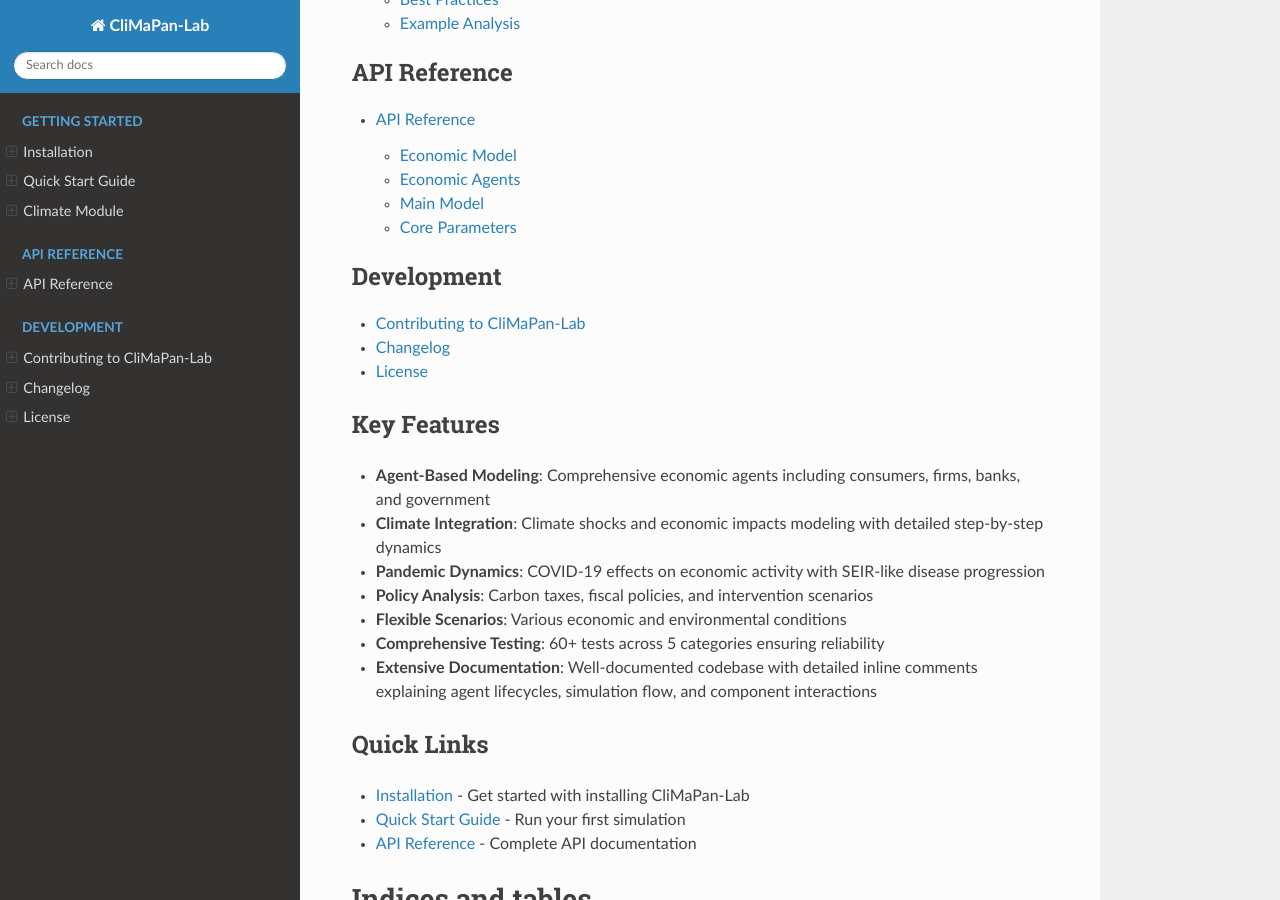
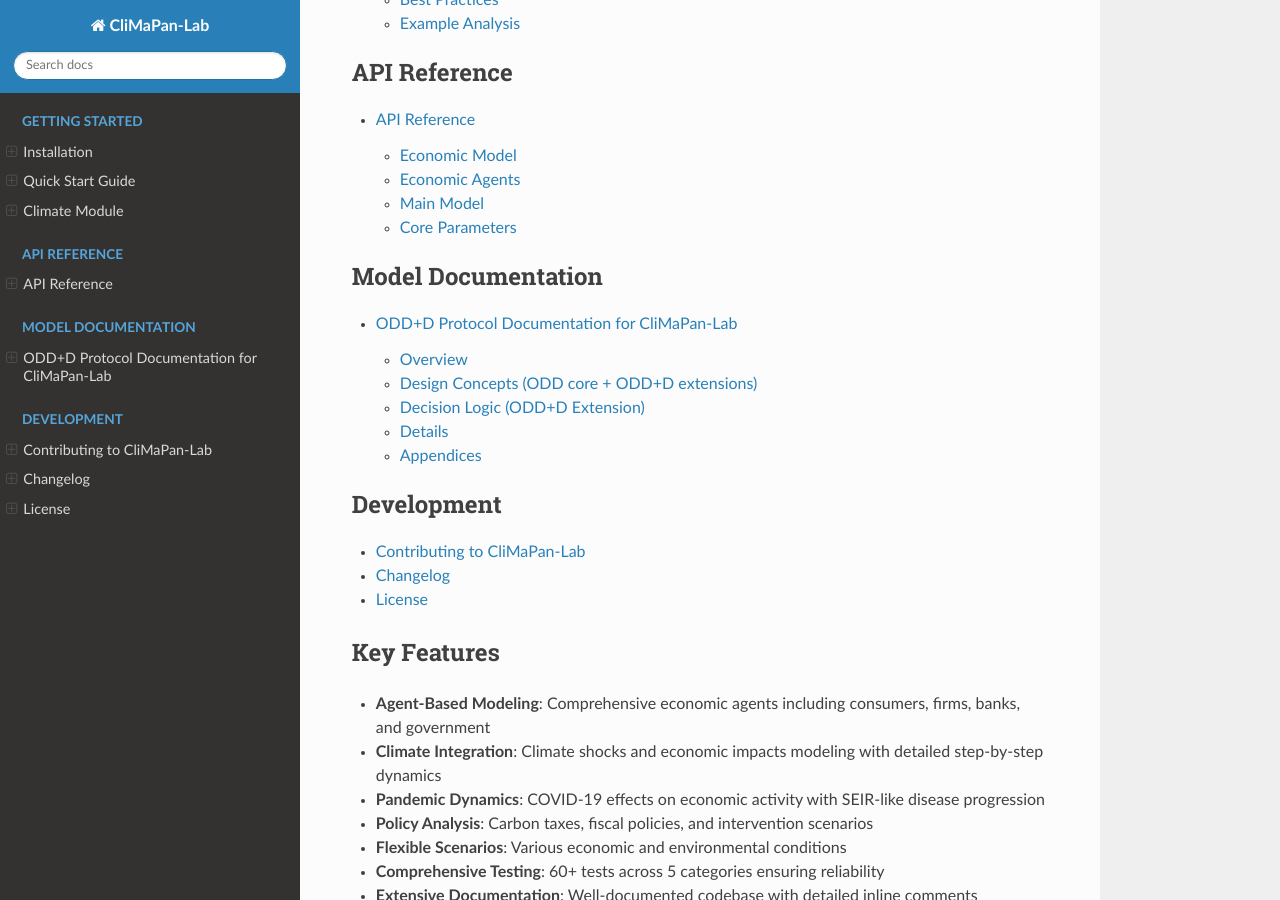
Before and after one commit to a11to1n3/CliMaPan-Lab, a Sphinx documentation site: the page built from docs/index.rst, in a window 1280 px wide and 900 px high, scrolled down 980 px. Built offline with Sphinx 7.4.7 and the Read the Docs theme 3.1.0, drawn with Linux system fonts in a browser that asks for light colours; some of the changed lines change nothing that is shown.

Commit message:
chore: updated ODD

```diff
--- a/docs/index.rst
+++ b/docs/index.rst
@@ -35,6 +35,12 @@ about installation, usage, API reference, and examples.
    api/index
 
 .. toctree::
+   :maxdepth: 2
+   :caption: Model Documentation
+
+   odd_protocol
+
+.. toctree::
    :maxdepth: 1
    :caption: Development
 
--- /dev/null
+++ b/docs/odd_protocol.rst
@@ -0,0 +1,305 @@
+ODD+D Protocol Documentation for CliMaPan-Lab
+============================================
+
+This document provides a comprehensive Overview, Design concepts, and Details (ODD) protocol with Decision logic extensions (ODD+D) for the CliMaPan-Lab agent-based model.
+
+**Authors:** Paola D'Orazio, Anh-Duy Pham, Son Hong Nguyen
+
+Overview
+--------
+
+Purpose
+~~~~~~~
+
+The CliMaPan Lab model simulates macro-financial and socio-environmental effects arising from compound climate and pandemic risks. It integrates epidemiological (SEIR-based), climate (FUND-based), and macroeconomic modules in an agent-based setting to investigate feedback loops, sectoral vulnerabilities, and systemic fragility. The model supports scenario analysis and policy design under deep uncertainty.
+
+Entities, State Variables, and Scales
+~~~~~~~~~~~~~~~~~~~~~~~~~~~~~~~~~~~~~
+
+Agent types include:
+
+- **Households** (workers, capitalists, energy owners): health state, income, consumption rule, deposits
+- **Firms** (consumption, capital, energy): capital stock, productivity, cash reserves, debt
+- **Banks**: equity, loans, deposits, capital ratio
+- **Government**: budget, taxation rules, activation thresholds for fiscal/health policies
+- **Climate and Epidemic Modules**: systemic variables (e.g., temperature, infection states)
+
+**Time scale:** daily steps with monthly economic blocks
+
+**Space:** single-country closed economy (Germany for calibration)
+
+Process Overview and Scheduling
+~~~~~~~~~~~~~~~~~~~~~~~~~~~~~~~
+
+Each step executes the following (monthly):
+
+1. Income generation, epidemic transmission, mortality updates
+2. Household consumption, savings update
+3. Firm production, investment, pricing, credit demand
+4. Bank loan allocation, interest pricing
+5. Government policy application (e.g., taxes, lockdowns)
+6. Update climate indicators (emissions, temperature)
+
+Temporal Granularity
+^^^^^^^^^^^^^^^^^^^
+
+The simulation advances in daily steps. COVID transmission, health-state progression, and contact generation run daily.
+
+Stopping Condition
+^^^^^^^^^^^^^^^^^^
+
+The simulation runs for a fixed horizon of T days (or M months). No early stopping conditions are used.
+
+Design Concepts (ODD core + ODD+D extensions)
+----------------------------------------------
+
+- **Basic Principles**: Post-Keynesian ABM with feedbacks between health, climate, and macro-financial states
+- **Emergence**: Systemic crises, sectoral shocks, environmental degradation from micro-decisions
+- **Adaptation**: Rule-of-thumb adjustments based on past performance
+- **Objectives**: Agents pursue satisficing behavior (not optimization)
+- **Learning**: Bounded adaptation; no machine learning or optimization
+- **Prediction**: Agents use lagged observations to forecast demand/income
+- **Sensing**: Local observations; no perfect foresight
+- **Interaction**: Markets (goods, labor, credit, energy), epidemics via network links
+- **Stochasticity**: Storm shocks, epidemic states, productivity, firm exit
+- **Collectives**: Sector aggregates; no group-level decision-making
+- **Observation**: Outputs include GDP, credit volumes, infection rates, emissions
+- **Uncertainty Representation**: All stochastic draws use NumPy pseudo random number generator. Runs are reproducible via the parameter ``seed``. Monte Carlo and parameter sweeps are orchestrated from ``run_sim.py``
+
+Decision Logic (ODD+D Extension)
+---------------------------------
+
+This section formalizes the decision rules of agents as required by the ODD+D protocol.
+
+Households
+~~~~~~~~~~
+
+**Consumption:**
+
+.. math::
+
+   C^*_h = \bar{C}_x + \alpha Y_h \quad \text{(healthy)} \quad \text{and} \quad C^*_h = \psi C^*_h \quad \text{(if sick)}
+
+**Savings update:**
+
+.. math::
+
+   D_{h,t} = D_{h,t-1}(1+i_d) + Y_{h,t} - C_{h,t}
+
+Firms
+~~~~~
+
+**Production and credit demand:**
+
+.. math::
+
+   Q_{f,t} &= f(E_{f,t}, L_{f,t}, K_{f,t}) \\
+   \text{If } R_{f,t} < \text{costs} &\Rightarrow \text{apply for loan } L_{f,t} = \max(0, \text{gap})
+
+**Default condition:**
+
+.. math::
+
+   NW_{f,t} < 0 \Rightarrow \text{exit and replacement}
+
+Exit and Replacement
+^^^^^^^^^^^^^^^^^^^
+
+Firms with negative net worth or failed loan schedules are marked bankrupt, cleared of outstanding loans, and immediately replaced with new firm while retains current capital. Replacement may switch energy type to preserve sectoral diversity (brown/green share constraints).
+
+Banks
+~~~~~
+
+**Credit rule:**
+
+.. math::
+
+   \sum \zeta_{x,t} L_{x,t} \leq \gamma E_{B,t} \quad \text{(capital adequacy)}
+
+**Interest rate:**
+
+.. math::
+
+   i_{x,t} = (1 + \zeta_{x,t})i_{CB} \quad \text{with } i_D < i_{CB} < i_x
+
+Government
+~~~~~~~~~~
+
+Rules:
+
+- Lockdowns triggered if infection > θ_I
+- Transfers triggered if unemployment > θ_U
+- Emissions taxed if policy active
+
+Pandemic Module
+~~~~~~~~~~~~~~~
+
+- **Infection Dynamics:** An extension based on a stochastic SEIR process with network transmission
+- **Transmission Probability:** Infection occurs when a susceptible household is connected to an infected individual in the network
+- **Health States:** Susceptible, Non-Symptomatic, Mild, Severe, Critical, Recovered, Dead. Mortality won't remove the agent from the model
+- **Behavioral Adjustments:** Infected households reduce consumption and labor supply according to parameters ψ (consumption) and sick leave rules
+- **Uncertainty:** Stochastic variation in infection outcomes (random draws for exposure, recovery, and mortality)
+
+Bounded Rationality and Uncertainty
+~~~~~~~~~~~~~~~~~~~~~~~~~~~~~~~~~~~
+
+All agents operate under heuristic rules, use partial information, and adjust reactively. No intertemporal optimization.
+
+Details
+-------
+
+Initialization
+~~~~~~~~~~~~~~
+
+Firms, households, and bank parameters are drawn from stylized distributions. Initial states (e.g., equity, productivity, infection status) are randomized within bounds. Simulation burn-in of 3 years used.
+
+Input Data
+~~~~~~~~~~
+
+Macroeconomic indicators (GDP, CPI, labor share) and emissions data from IMF and World Bank. Climate parameters follow FUND model calibration.
+
+Submodels
+~~~~~~~~~
+
+- **Households**: Rule-of-thumb consumption, epidemic status adjustment
+- **Firms**: Adaptive demand forecasting, CES production, credit constraints
+- **Banks**: Risk-weighted credit rationing, threshold-based interest markup
+- **Government**: Fiscal responses, emissions regulation toggles
+- **Epidemic Module**: Networked SEIR model by age and severity class
+- **Climate Module**: CO2 accumulation, temperature forcing, storm mortality
+
+Appendices
+----------
+
+Appendix A: Parameter Overview
+~~~~~~~~~~~~~~~~~~~~~~~~~~~~~~
+
+.. list-table:: Key Model Parameters
+   :header-rows: 1
+   :widths: 15 35 15 15 20
+
+   * - Symbol
+     - Description
+     - Unit
+     - Value
+     - Source
+   * - α
+     - Marginal propensity to consume
+     - --
+     - 0.6
+     - Calibrated
+   * - C̄_x
+     - Minimum consumption
+     - $
+     - 400
+     - Stylized
+   * - ψ
+     - Sick consumption reduction
+     - --
+     - 0.8
+     - Assumed
+   * - δ_k
+     - Capital depreciation rate
+     - % per month
+     - 20
+     - Calibrated
+   * - γ
+     - Capital buffer ratio
+     - --
+     - 0.08
+     - Regulation
+   * - ζ_{x,t}
+     - Default probability
+     - --
+     - [0.01–0.25]
+     - Endogenous
+   * - θ_I
+     - Lockdown infection threshold
+     - %
+     - 3.0
+     - Assumed
+   * - θ_U
+     - Transfer unemployment threshold
+     - %
+     - 8.0
+     - Assumed
+
+Appendix B: Simulation Configuration and Modularity
+~~~~~~~~~~~~~~~~~~~~~~~~~~~~~~~~~~~~~~~~~~~~~~~~~~~
+
+Model Configuration
+^^^^^^^^^^^^^^^^^^^
+
+The model is modular. Users can activate or deactivate key modules via Boolean flags in the configuration file:
+
+- ``epidemic_module = TRUE``: Activates SEIR network-based epidemic simulation
+- ``climate_module = TRUE``: Activates climate damage and temperature dynamics
+- ``policy_rules = FLEX``: Enables adaptive fiscal responses to shocks
+
+Shock Dynamics and Event Handling
+^^^^^^^^^^^^^^^^^^^^^^^^^^^^^^^^^
+
+Climate shocks (e.g., AggPop or Idiosyncratic) are triggered when temperature crosses stochastic thresholds. Epidemic outbreaks emerge endogenously when infection rates exceed calibrated baseline levels. Both shocks include duration and severity components that influence mortality, income, and production.
+
+Appendix C: Epidemic Network Structure
+~~~~~~~~~~~~~~~~~~~~~~~~~~~~~~~~~~~~~~
+
+The epidemic module uses a fixed random network:
+
+- **Topology**: Random Poisson distribution with mean degree calibrated to pre-pandemic contact data
+- **Static Structure**: Network remains constant across simulation but varies across Monte Carlo runs
+- **Link Type**: Only intra-firm links are assumed for transmission; no inter-firm spread
+
+Appendix D: Model Limitations
+~~~~~~~~~~~~~~~~~~~~~~~~~~~~~
+
+- No international spillovers or trade channels
+- Monetary policy is exogenous and does not respond to macro conditions
+- Climate policy limited to carbon tax; no green subsidies or ETS
+- Health sector capacity and vaccination policies are abstracted
+- Firms are homogeneous within sectors; no firm-level innovation or upgrading
+- The population is demographically static; no births or migration
+
+Appendix E: Output Format and Data Export
+~~~~~~~~~~~~~~~~~~~~~~~~~~~~~~~~~~~~~~~~~
+
+The model records all relevant micro- and macroeconomic variables monthly in CSV format:
+
+- ``macro_summary.csv``: GDP, unemployment, inflation, emissions, infection rate
+- ``firm_panel.csv``: firm-level balance sheets, output, credit usage
+- ``household_panel.csv``: income, consumption, deposits, health state
+- ``shock_log.csv``: timing and type of shocks (pandemic, climate)
+
+Each file is time-stamped and supports multi-run aggregation via companion Python scripts.
+
+Acronyms and Abbreviations
+~~~~~~~~~~~~~~~~~~~~~~~~~~
+
+.. list-table:: Summary of acronyms and abbreviations
+   :header-rows: 1
+   :widths: 20 80
+
+   * - Acronym
+     - Meaning
+   * - COV
+     - Baseline COVID scenario
+   * - DIST
+     - Social distancing intervention
+   * - VAX
+     - Vaccination intervention
+   * - LOCK
+     - Lockdown intervention
+   * - NPI
+     - Non-pharmaceutical intervention (include social distancing, vaccination, and lockdown)
+   * - AggPop
+     - Aggregate Population Shock
+   * - Idio
+     - Idiosyncratic Shock
+   * - S1
+     - Baseline scenario
+   * - S2
+     - COVID baseline only
+   * - S3
+     - Climate shock only
+   * - S4
+     - Combined pandemic and climate shock
```
